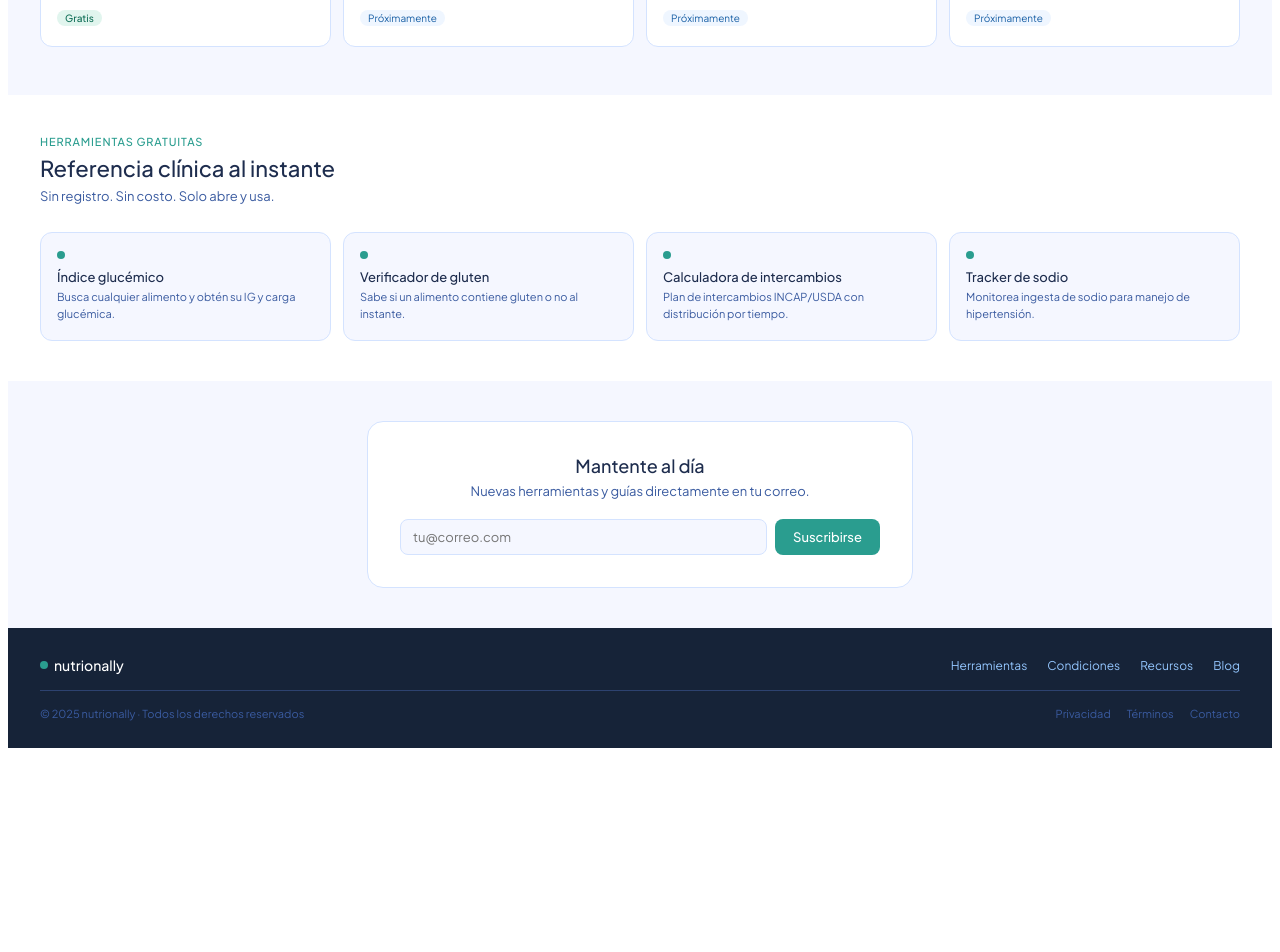
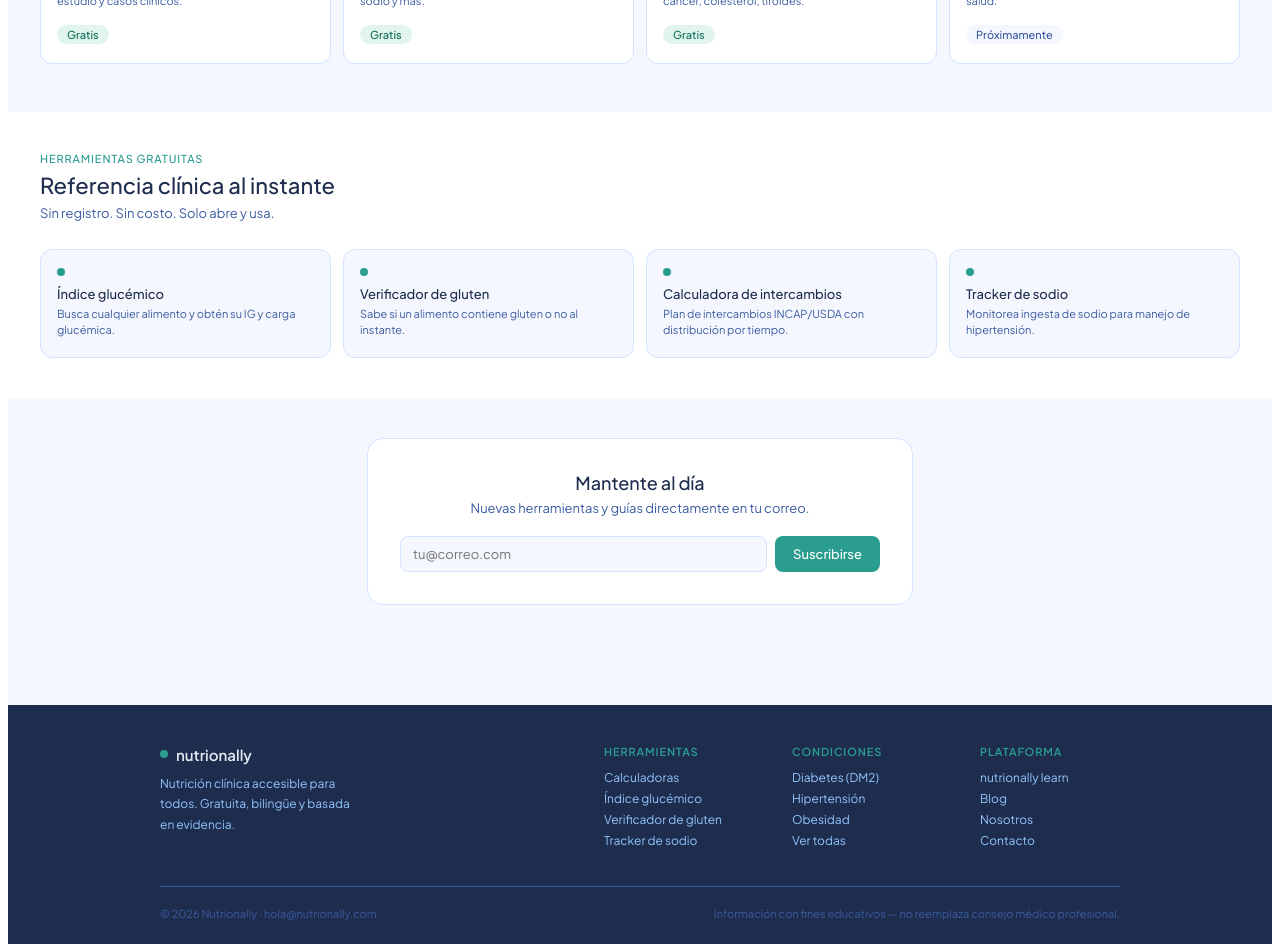
Before and after one commit to Patzz87/nutrionally-main, a React (Vite) app: page / in a window 1280 px wide. Shown: the part 802-1754 px from the top of the page. Before the commit the page ends 1558 px from the top, so only its background shows below. Built offline with nearby package versions, Linux system fonts and the light colour scheme.

Commit message:
feat: footer, 404 page, scroll to top

```diff
--- a/src/App.jsx
+++ b/src/App.jsx
@@ -1,20 +1,72 @@
 import { Routes, Route } from "react-router-dom";
-import { useState } from "react";
+import { useState, useEffect } from "react";
 import Navbar from "./components/Navbar.jsx";
-import Footer from "./components/Footer.jsx";
 import Home from "./pages/Home.jsx";
 import Tools from "./pages/Tools.jsx";
 import Conditions from "./pages/Conditions.jsx";
 import Resources from "./pages/Resources.jsx";
 import Blog from "./pages/Blog.jsx";
 import About from "./pages/About.jsx";
+import NotFound from "./pages/NotFound.jsx";
+
+
+function ScrollToTop() {
+  const { pathname } = window.location;
+  useEffect(() => { window.scrollTo(0, 0); }, [pathname]);
+  return null;
+}
+
+function Footer({lang}) {
+  const isES = lang === "ES";
+  const F = "Plus Jakarta Sans, sans-serif";
+  const TEAL = "#2A9D8F";
+  const NAVY = "#1E2D4E";
+  return (
+    <div style={{background:NAVY,padding:"40px 32px 24px",marginTop:60}}>
+      <div style={{maxWidth:960,margin:"0 auto"}}>
+        <div style={{display:"flex",gap:48,flexWrap:"wrap",marginBottom:32}}>
+          <div style={{flex:1,minWidth:180}}>
+            <div style={{display:"flex",alignItems:"center",gap:8,marginBottom:10}}>
+              <div style={{width:8,height:8,borderRadius:"50%",background:TEAL}}/>
+              <span style={{fontSize:15,fontWeight:600,color:"#E2E8F0",fontFamily:F}}>nutrionally</span>
+            </div>
+            <div style={{fontSize:12,color:"#93C5FD",lineHeight:1.7,fontFamily:F,maxWidth:200}}>{isES?"Nutrición clínica accesible para todos. Gratuita, bilingüe y basada en evidencia.":"Clinical nutrition accessible to everyone. Free, bilingual and evidence-based."}</div>
+          </div>
+          <div style={{minWidth:140}}>
+            <div style={{fontSize:11,fontWeight:600,color:TEAL,textTransform:"uppercase",letterSpacing:"0.08em",marginBottom:12,fontFamily:F}}>{isES?"Herramientas":"Tools"}</div>
+            {[{label:isES?"Calculadoras":"Calculators",href:"/tools"},{label:isES?"Índice glucémico":"Glycemic index",href:"/tools#glycemic"},{label:isES?"Verificador de gluten":"Gluten checker",href:"/tools#gluten"},{label:isES?"Tracker de sodio":"Sodium tracker",href:"/tools#sodium"}].map((l,i)=>(
+              <a key={i} href={l.href} style={{display:"block",fontSize:12,color:"#93C5FD",textDecoration:"none",marginBottom:6,fontFamily:F}}>{l.label}</a>
+            ))}
+          </div>
+          <div style={{minWidth:140}}>
+            <div style={{fontSize:11,fontWeight:600,color:TEAL,textTransform:"uppercase",letterSpacing:"0.08em",marginBottom:12,fontFamily:F}}>{isES?"Condiciones":"Conditions"}</div>
+            {[{label:"Diabetes (DM2)",href:"/conditions"},{label:isES?"Hipertensión":"Hypertension",href:"/conditions"},{label:isES?"Obesidad":"Obesity",href:"/conditions"},{label:isES?"Ver todas":"See all",href:"/conditions"}].map((l,i)=>(
+              <a key={i} href={l.href} style={{display:"block",fontSize:12,color:"#93C5FD",textDecoration:"none",marginBottom:6,fontFamily:F}}>{l.label}</a>
+            ))}
+          </div>
+          <div style={{minWidth:140}}>
+            <div style={{fontSize:11,fontWeight:600,color:TEAL,textTransform:"uppercase",letterSpacing:"0.08em",marginBottom:12,fontFamily:F}}>{isES?"Plataforma":"Platform"}</div>
+            {[{label:"nutrionally learn",href:"https://learn.nutrionally.com"},{label:"Blog",href:"/blog"},{label:isES?"Nosotros":"About",href:"/about"},{label:isES?"Contacto":"Contact",href:"mailto:hola@nutrionally.com"}].map((l,i)=>(
+              <a key={i} href={l.href} style={{display:"block",fontSize:12,color:"#93C5FD",textDecoration:"none",marginBottom:6,fontFamily:F}}>{l.label}</a>
+            ))}
+          </div>
+        </div>
+        <div style={{borderTop:"0.5px solid #3A5BA0",paddingTop:20,display:"flex",justifyContent:"space-between",alignItems:"center",flexWrap:"wrap",gap:10}}>
+          <div style={{fontSize:11,color:"#3A5BA0",fontFamily:F}}>© 2026 Nutrionally · hola@nutrionally.com</div>
+          <div style={{fontSize:11,color:"#3A5BA0",fontFamily:F}}>{isES?"Información con fines educativos — no reemplaza consejo médico profesional.":"Information for educational purposes — does not replace professional medical advice."}</div>
+        </div>
+      </div>
+    </div>
+  );
+}
 
 export default function App() {
   const [lang, setLang] = useState("ES");
   return (
     <div style={{minHeight:"100vh", display:"flex", flexDirection:"column", background:"#F5F7FF", fontFamily:"Plus Jakarta Sans, sans-serif"}}>
       <link href="https://fonts.googleapis.com/css2?family=Plus+Jakarta+Sans:wght@400;500;600&display=swap" rel="stylesheet"/>
-      <Navbar lang={lang} setLang={setLang}/>
+      <ScrollToTop/>
+        <Navbar lang={lang} setLang={setLang}/>
       <div style={{flex:1}}>
         <Routes>
           <Route path="/" element={<Home lang={lang}/>}/>
@@ -23,9 +75,10 @@ export default function App() {
           <Route path="/resources" element={<Resources lang={lang}/>}/>
           <Route path="/blog" element={<Blog lang={lang}/>}/>
           <Route path="/about" element={<About lang={lang}/>}/>
+          <Route path="*" element={<NotFound lang={lang}/>}/>
         </Routes>
+        <Footer lang={lang}/>
       </div>
-      <Footer lang={lang}/>
     </div>
   );
 }
--- a/src/pages/Home.jsx
+++ b/src/pages/Home.jsx
@@ -72,19 +72,20 @@ export default function Home({lang}) {
         <div style={{fontSize:13, color:"#3A5BA0", marginBottom:28, fontFamily:F}}>{isES?"Desde estudiantes hasta profesionales y pacientes.":"From students to professionals and patients."}</div>
         <div style={{display:"grid", gridTemplateColumns:"repeat(4,1fr)", gap:12}}>
           {[
-            {icon:"🧮", name:"nutrionally learn", desc: isES?"Calculadora clínica con plan de intercambios y modo estudio.":"Clinical calculator with exchange plan and study mode.", tag: isES?"Gratis":"Free", tagColor:"#E1F5EE", tagText:"#0F6E56", href:"https://learn.nutrionally.com"},
-            {icon:"🩺", name:"nutrionally pro", desc: isES?"Gestión de pacientes y reportes clínicos para profesionales.":"Patient management and clinical reports for professionals.", tag: isES?"Próximamente":"Coming soon", tagColor:"#EFF6FF", tagText:"#185FA5"},
-            {icon:"🥗", name:"nutrionally health", desc: isES?"Calculadora simple de macros para el público general.":"Simple macro calculator for the general public.", tag: isES?"Próximamente":"Coming soon", tagColor:"#EFF6FF", tagText:"#185FA5"},
-            {icon:"❤️", name:"nutrionally conditions", desc: isES?"Herramientas por condición: DM2, hipertensión, obesidad.":"Condition tools: DM2, hypertension, obesity.", tag: isES?"Próximamente":"Coming soon", tagColor:"#EFF6FF", tagText:"#185FA5"},
+                        {icon:"🧮", name:"nutrionally learn", desc: isES?"Calculadora clínica completa: intercambios INCAP/USDA, Harris-Benedict, NPT/NE, modo estudio y casos clínicos.":"Complete clinical calculator: INCAP/USDA exchanges, Harris-Benedict, TPN/EN, study mode and clinical cases.", tag: isES?"Gratis":"Free", tagColor:"#E1F5EE", tagText:"#0F6E56", href:"https://learn.nutrionally.com", clickable:true},
+            {icon:"📊", name:isES?"Calculadoras de salud":"Health calculators", desc: isES?"15+ calculadoras: IMC, TDEE, macros, índice glucémico, verificador de gluten, tracker de sodio y más.":"15+ calculators: BMI, TDEE, macros, glycemic index, gluten checker, sodium tracker and more.", tag: isES?"Gratis":"Free", tagColor:"#E1F5EE", tagText:"#0F6E56", href:"/tools", clickable:true},
+            {icon:"📚", name:isES?"Guías por condición":"Condition guides", desc: isES?"12 guías clínicas: DM2, HTN, obesidad, ERC, artritis, gota, fertilidad, alergias, embarazo, cáncer, colesterol, tiroides.":"12 clinical guides: T2DM, HTN, obesity, CKD, arthritis, gout, fertility, allergies, pregnancy, cancer, cholesterol, thyroid.", tag: isES?"Gratis":"Free", tagColor:"#E1F5EE", tagText:"#0F6E56", href:"/conditions", clickable:true},
+            {icon:"📄", name:isES?"Recursos y guías PDF":"Resources and PDF guides", desc: isES?"Guías clínicas descargables, planes de alimentación y recursos para profesionales de la salud.":"Downloadable clinical guides, meal plans and resources for health professionals.", tag: isES?"Próximamente":"Coming soon", tagColor:"#F5F7FF", tagText:"#3A5BA0", href:null, clickable:false},
           ].map(p=>(
-            <div key={p.name} style={{background:"#fff", border:"0.5px solid #D4E3FF", borderRadius:12, padding:"20px 16px"}}>
-              <div style={{fontSize:24, marginBottom:12}}>{p.icon}</div>
-              <div style={{fontSize:13, fontWeight:500, color:NAVY, marginBottom:4, fontFamily:F}}>{p.name}</div>
-              <div style={{fontSize:11, color:"#3A5BA0", lineHeight:1.5, marginBottom:12, fontFamily:F}}>{p.desc}</div>
-              {p.href
-                ? <a href={p.href} target="_blank" rel="noopener noreferrer" style={{fontSize:10, padding:"2px 8px", borderRadius:10, background:p.tagColor, color:p.tagText, textDecoration:"none", fontFamily:F, fontWeight:500}}>{p.tag}</a>
-                : <span style={{fontSize:10, padding:"2px 8px", borderRadius:10, background:p.tagColor, color:p.tagText, fontFamily:F}}>{p.tag}</span>
-              }
+            <div key={p.name}
+              onClick={()=>{if(!p.clickable)return;if(p.href&&p.href.startsWith("http")){window.open(p.href,"_blank");}else if(p.href){window.location.href=p.href;}}}
+              onMouseEnter={e=>{if(p.clickable){e.currentTarget.style.borderColor="#2A9D8F";e.currentTarget.style.background="#F9FFFD";}}}
+              onMouseLeave={e=>{e.currentTarget.style.borderColor="#D4E3FF";e.currentTarget.style.background="#fff";}}
+              style={{background:"#fff",border:"0.5px solid #D4E3FF",borderRadius:12,padding:"20px 16px",cursor:p.clickable?"pointer":"default",transition:"all 0.2s"}}>
+              <div style={{fontSize:24,marginBottom:12}}>{p.icon}</div>
+              <div style={{fontSize:13,fontWeight:500,color:NAVY,marginBottom:4,fontFamily:F}}>{p.name}</div>
+              <div style={{fontSize:11,color:"#3A5BA0",lineHeight:1.5,marginBottom:12,fontFamily:F}}>{p.desc}</div>
+              <span style={{fontSize:11,fontWeight:500,padding:"3px 10px",borderRadius:20,background:p.tagColor,color:p.tagText,fontFamily:F}}>{p.tag}</span>
             </div>
           ))}
         </div>
--- /dev/null
+++ b/src/pages/NotFound.jsx
@@ -0,0 +1,19 @@
+const F = "Plus Jakarta Sans, sans-serif";
+const TEAL = "#2A9D8F";
+const NAVY = "#1E2D4E";
+
+export default function NotFound({lang}) {
+  const isES = lang === "ES";
+  return (
+    <div style={{minHeight:"60vh",display:"flex",flexDirection:"column",alignItems:"center",justifyContent:"center",padding:"60px 32px",textAlign:"center"}}>
+      <div style={{fontSize:72,fontWeight:600,color:"#D4E3FF",fontFamily:F,marginBottom:8}}>404</div>
+      <div style={{fontSize:22,fontWeight:500,color:NAVY,marginBottom:12,fontFamily:F}}>{isES?"Página no encontrada":"Page not found"}</div>
+      <div style={{fontSize:14,color:"#3A5BA0",marginBottom:32,fontFamily:F,maxWidth:400,lineHeight:1.6}}>{isES?"La página que buscas no existe o fue movida. Vuelve al inicio o explora nuestras herramientas.":"The page you are looking for does not exist or was moved. Go back home or explore our tools."}</div>
+      <div style={{display:"flex",gap:12,flexWrap:"wrap",justifyContent:"center"}}>
+        <a href="/" style={{padding:"10px 24px",borderRadius:8,background:NAVY,color:"#E2E8F0",textDecoration:"none",fontSize:13,fontWeight:500,fontFamily:F}}>{isES?"Ir al inicio":"Go home"}</a>
+        <a href="/tools" style={{padding:"10px 24px",borderRadius:8,background:"#EFF6FF",color:"#2563EB",textDecoration:"none",fontSize:13,fontWeight:500,fontFamily:F}}>{isES?"Ver calculadoras":"See calculators"}</a>
+        <a href="/conditions" style={{padding:"10px 24px",borderRadius:8,background:"#E1F5EE",color:"#0F6E56",textDecoration:"none",fontSize:13,fontWeight:500,fontFamily:F}}>{isES?"Ver condiciones":"See conditions"}</a>
+      </div>
+    </div>
+  );
+}
```
